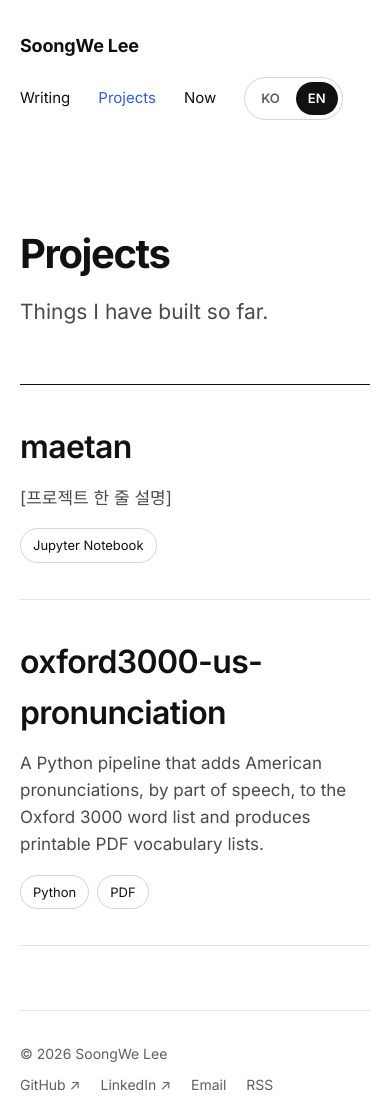
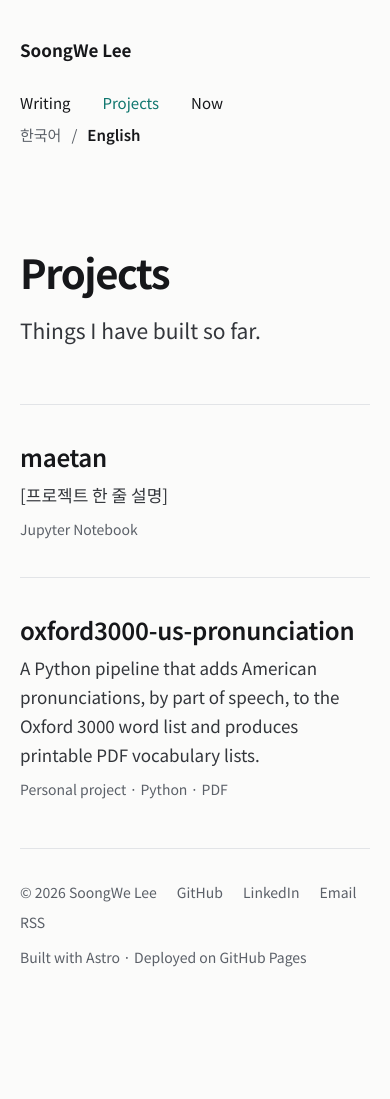
Before and after one commit to shark-soong/shark-soong.github.io, an Astro site: page /en/projects/ in a window 390 px wide. Shown: the top 1099 px of the page. After the commit the page ends 1000 px from the top, so only its background shows below. Built offline with nearby package versions, Linux system fonts and the light colour scheme; Astro itself is replaced by a stand-in of ours.

Commit message:
Redesign home as "Timeline Journal" theme
- Home hero is now two columns: profile on the left, experience timeline
  on the right (line draws in, current item in the accent color)
- Projects and Writing use the same two-column frame; rows are plain text
  (title, summary, one meta line) instead of pills
- Tokens: off-white ground, single teal accent, Noto Sans KR only,
  new --font-head and --col-gap
- Language switch and social links become plain text links
- Motion limited to one fade-up and the timeline draw; both respect
  prefers-reduced-motion
- "Last updated" on the home page is the build month

Co-Authored-By: Claude Fable 5.2 <noreply@anthropic.com>
Claude-Session: https://claude.ai/code/session_014TBDNGTsarF13KSo6LC3Xt

```diff
--- a/src/components/Header.astro
+++ b/src/components/Header.astro
@@ -44,17 +44,17 @@ const current = Astro.url.pathname;
     gap: 1rem;
     justify-content: space-between;
     align-items: center;
-    padding-block: 2rem;
+    padding-block: 1.5rem;
   }
   .logo {
+    padding-block: 0.75rem;
     font-weight: 700;
-    font-size: 1.125rem;
-    letter-spacing: -0.01em;
+    font-size: 1.0625rem;
   }
   .nav {
     display: flex;
     flex-wrap: wrap;
-    gap: 0.75rem 1.75rem;
+    gap: 0.5rem 2rem;
     align-items: center;
     font-size: 0.9375rem;
   }
--- a/src/components/LangSwitch.astro
+++ b/src/components/LangSwitch.astro
@@ -1,5 +1,5 @@
 ---
-import { langs, type Lang } from '@/i18n/ui';
+import { languages, langs, type Lang } from '@/i18n/ui';
 import { switchLangPath, useTranslations } from '@/i18n/utils';
 
 interface Props {
@@ -11,15 +11,13 @@ const t = useTranslations(lang);
 
 <div class="switch" role="group" aria-label={t('nav.langLabel')}>
   {
-    langs.map((l) => (
-      <a
-        href={switchLangPath(Astro.url.pathname, l)}
-        hreflang={l}
-        lang={l}
-        aria-current={l === lang ? 'true' : undefined}
-      >
-        {l.toUpperCase()}
-      </a>
+    langs.map((l, i) => (
+      <>
+        {i > 0 && <span aria-hidden="true">/</span>}
+        <a href={switchLangPath(Astro.url.pathname, l)} hreflang={l} lang={l} aria-current={l === lang ? 'true' : undefined}>
+          {languages[l]}
+        </a>
+      </>
     ))
   }
 </div>
@@ -27,21 +25,18 @@ const t = useTranslations(lang);
 <style>
   .switch {
     display: flex;
-    gap: 4px;
+    gap: 0.625rem;
     align-items: center;
-    padding: 4px;
-    border: 1px solid var(--color-border-strong);
-    border-radius: var(--radius-pill);
-    font-size: var(--text-xs);
-    font-weight: 600;
+    color: var(--color-muted);
   }
   a {
-    padding: 6px 12px;
-    border-radius: var(--radius-pill);
     color: var(--color-muted);
   }
+  a:hover {
+    color: var(--color-accent);
+  }
   a[aria-current='true'] {
-    background: var(--color-text);
-    color: var(--color-on-inverse);
+    font-weight: 600;
+    color: var(--color-text);
   }
 </style>
--- a/src/components/PostRow.astro
+++ b/src/components/PostRow.astro
@@ -10,52 +10,48 @@ interface Props {
 const { lang, post } = Astro.props;
 const t = useTranslations(lang);
 const { data } = post.entry;
+const contentLang = post.isFallback ? post.contentLang : undefined;
 ---
 
 <li class="row">
-  <a href={localizePath(lang, `/writing/${post.slug}/`)}>
+  <p class="date">
     <time datetime={data.date.toISOString()}>{formatDate(data.date, lang)}</time>
-    <span class="title" lang={post.isFallback ? post.contentLang : undefined}>
-      {data.title}
-      {post.isFallback && <span class="badge" lang={lang}>{t('fallback.badge')}</span>}
-    </span>
-  </a>
+    {post.isFallback && <span class="badge"> · {t('fallback.badge')}</span>}
+  </p>
+  <h3 lang={contentLang}><a href={localizePath(lang, `/writing/${post.slug}/`)}>{data.title}</a></h3>
+  <p class="desc" lang={contentLang}>{data.description}</p>
 </li>
 
 <style>
   .row {
+    display: flex;
+    flex-direction: column;
+    gap: 0.5rem;
+    padding-block: 2.25rem;
     border-top: 1px solid var(--color-border);
   }
-  a {
-    display: flex;
-    flex-wrap: wrap;
-    gap: 0.25rem 1.5rem;
-    align-items: baseline;
-    padding-block: 1.125rem;
+  .row:first-child {
+    padding-top: 0;
+    border-top: 0;
   }
-  time {
-    flex: 0 0 9rem;
-    font-size: 0.9375rem;
+  .row:last-child {
+    padding-bottom: 0;
+  }
+  .date {
+    font-size: var(--text-sm);
     color: var(--color-muted);
     font-variant-numeric: tabular-nums;
   }
-  .title {
-    flex: 1 1 20rem;
-    min-width: 0;
-    font-size: 1.1875rem;
-    font-weight: 500;
+  h3 {
+    font-size: 1.5rem;
+    font-weight: 600;
+    line-height: 1.35;
     letter-spacing: -0.01em;
   }
-  .badge {
-    display: inline-block;
-    margin-left: 0.5rem;
-    padding: 0.125rem 0.5rem;
-    border: 1px solid var(--color-border-strong);
-    border-radius: var(--radius-pill);
-    font-size: 0.6875rem;
-    font-weight: 600;
-    letter-spacing: 0.04em;
-    color: var(--color-muted);
-    vertical-align: 0.2em;
+  .desc {
+    max-width: 40rem;
+    line-height: 1.7;
+    color: var(--color-text-soft);
+    text-wrap: pretty;
   }
 </style>
--- a/src/components/ProjectRow.astro
+++ b/src/components/ProjectRow.astro
@@ -6,81 +6,50 @@ import type { Lang } from '@/i18n/ui';
 interface Props {
   lang: Lang;
   project: LocalizedProject;
-  first?: boolean;
 }
-const { lang, project, first = false } = Astro.props;
+const { lang, project } = Astro.props;
 const { data } = project.entry;
-const meta = data.period ?? data.date?.getFullYear().toString() ?? '';
+const period = data.period ?? data.date?.getFullYear().toString();
+// 제목 아래 한 줄: 기간 · 역할 · 태그
+const meta = [period, data.role, ...data.tags].filter(Boolean).join(' · ');
 ---
 
-<li class:list={['row', { first }]}>
-  <a href={localizePath(lang, `/projects/${project.slug}/`)}>
-    <span class="meta">{meta}</span>
-    <div class="main">
-      <h3>{data.title}</h3>
-      <p>{data.summary}</p>
-    </div>
-    <div class="tags">
-      {data.tags.map((tag) => <span class="tag">{tag}</span>)}
-    </div>
-  </a>
+<li class="row">
+  <h3><a href={localizePath(lang, `/projects/${project.slug}/`)}>{data.title}</a></h3>
+  <p class="summary">{data.summary}</p>
+  {meta && <p class="meta">{meta}</p>}
 </li>
 
 <style>
   .row {
+    display: flex;
+    flex-direction: column;
+    gap: 0.5rem;
+    padding-block: 2.25rem;
     border-top: 1px solid var(--color-border);
   }
-  .row.first {
-    border-top-color: var(--color-text);
+  .row:first-child {
+    padding-top: 0;
+    border-top: 0;
   }
-  a {
-    display: flex;
-    flex-wrap: wrap;
-    gap: 1rem 1.5rem;
-    padding-block: 2.25rem;
+  .row:last-child {
+    padding-bottom: 0;
+  }
+  h3 {
+    font-size: 1.5rem;
+    font-weight: 600;
+    line-height: 1.35;
+    letter-spacing: -0.01em;
+    overflow-wrap: anywhere;
+  }
+  .summary {
+    max-width: 40rem;
+    line-height: 1.7;
+    color: var(--color-text-soft);
+    text-wrap: pretty;
   }
   .meta {
-    flex: 0 0 7.5rem;
-    font-size: 0.9375rem;
+    font-size: var(--text-sm);
     color: var(--color-muted);
   }
-  .main {
-    flex: 999 1 30rem;
-    min-width: 0;
-  }
-  h3 {
-    font-size: var(--text-2xl);
-    letter-spacing: var(--tracking-tight);
-    font-weight: 600;
-    overflow-wrap: anywhere;
-    transition: color 0.15s;
-  }
-  a:hover h3 {
-    color: var(--color-accent);
-  }
-  p {
-    margin-top: 0.75rem;
-    max-width: 40rem;
-    color: var(--color-text-soft);
-  }
-  a:hover p {
-    color: var(--color-text-soft);
-  }
-  .tags {
-    flex: 1 1 12.5rem;
-    display: flex;
-    flex-wrap: wrap;
-    gap: 0.5rem;
-    align-content: flex-start;
-    justify-content: flex-end;
-    color: var(--color-text);
-  }
-  @media (max-width: 640px) {
-    .meta:empty {
-      display: none;
-    }
-    .tags {
-      justify-content: flex-start;
-    }
-  }
 </style>
--- a/src/components/SocialLinks.astro
+++ b/src/components/SocialLinks.astro
@@ -27,7 +27,6 @@ const items = [
       <li>
         <a href={i.href} rel={i.external ? 'me noopener' : undefined}>
           {i.label}
-          {i.external && <span aria-hidden="true"> ↗</span>}
         </a>
       </li>
     ))
@@ -38,8 +37,8 @@ const items = [
   .links {
     display: flex;
     flex-wrap: wrap;
-    gap: 0.75rem 1.75rem;
-    margin: 2rem 0 0;
+    gap: 0 1.5rem;
+    margin: 0;
     padding: 0;
     list-style: none;
     font-weight: 500;
@@ -51,8 +50,10 @@ const items = [
     font-weight: 400;
   }
   .md a {
-    display: inline-block;
-    padding-bottom: 2px;
-    border-bottom: 2px solid currentColor;
+    display: inline-flex;
+    align-items: center;
+    min-height: 44px;
+    text-decoration: underline;
+    text-underline-offset: 5px;
   }
 </style>
--- a/src/components/SplitSection.astro
+++ b/src/components/SplitSection.astro
@@ -1,30 +1,43 @@
 ---
-/** 왼쪽에 라벨, 오른쪽에 내용이 오는 2단 섹션 틀 (좁은 화면에서는 위아래로 쌓임) */
+/**
+ * 왼쪽에 라벨(+ "전체 보기" 링크), 오른쪽에 내용이 오는 2단 섹션 틀.
+ * 좁은 화면에서는 위아래로 쌓입니다. 단 비율은 global.css 의 .cols 에서 정합니다.
+ */
 interface Props {
   id: string;
   label: string;
+  moreHref?: string;
+  moreLabel?: string;
 }
-const { id, label } = Astro.props;
+const { id, label, moreHref, moreLabel } = Astro.props;
 ---
 
-<section id={id} class="split">
-  <h2 class="label">{label}</h2>
-  <div class="body"><slot /></div>
+<section id={id} class="split cols">
+  <div class="side head">
+    <h2 class="label">{label}</h2>
+    {moreHref && moreLabel && <a href={moreHref} class="more">{moreLabel}</a>}
+  </div>
+  <div class="main"><slot /></div>
 </section>
 
 <style>
   .split {
+    padding-block: var(--section-y);
+    border-top: 1px solid var(--color-border);
+  }
+  .head {
     display: flex;
-    flex-wrap: wrap;
-    gap: 2rem 3rem;
-    padding-block: var(--section-y);
-    border-bottom: 1px solid var(--color-border);
+    flex-direction: column;
+    align-items: flex-start;
+    gap: 0.25rem;
   }
-  .label {
-    flex: 1 1 12.5rem;
-  }
-  .body {
-    flex: 999 1 35rem;
-    min-width: 0;
+  .more {
+    display: inline-flex;
+    align-items: center;
+    min-height: 44px;
+    font-size: 0.9375rem;
+    font-weight: 500;
+    text-decoration: underline;
+    text-underline-offset: 5px;
   }
 </style>
--- a/src/components/sections/Experience.astro
+++ b/src/components/sections/Experience.astro
@@ -1,6 +1,11 @@
 ---
-import SplitSection from '@/components/SplitSection.astro';
-import { type Lang } from '@/i18n/ui';
+/**
+ * 타임라인 — 학력·경력·활동을 세로 선 위에 한 줄씩 보여줍니다.
+ * 홈 첫 화면(Intro)의 오른쪽 단에 들어갑니다.
+ * 항목은 src/content/experience/<언어>/*.yaml 파일 하나가 한 줄입니다.
+ * end 가 없는(= 현재 진행 중인) 항목은 강조색으로 표시됩니다.
+ */
+import { type Lang, type UiKey } from '@/i18n/ui';
 import { getExperience, useTranslations } from '@/i18n/utils';
 
 interface Props {
@@ -11,56 +16,112 @@ const t = useTranslations(lang);
 const items = await getExperience(lang);
 ---
 
-<SplitSection id="experience" label={t('section.experience')}>
-  <ul class="list">
+<div id="experience" class="timeline">
+  <h2 class="label fade-up" style="--delay: 0.15s">{t('section.experience')}</h2>
+  <div class="track">
+    <span class="line" aria-hidden="true"></span>
+    <ol class="list">
       {
-      items.map(({ data }) => (
-        <li class="item">
-          <div>
-            <h3>{data.org}</h3>
-            <p class="role">{data.role}</p>
+        items.map(({ data }, i) => (
+          <li class:list={['item', 'fade-up', { current: !data.end }]} style={`--delay: ${(0.3 + i * 0.15).toFixed(2)}s`}>
+            <span class="dot" aria-hidden="true" />
+            <div class="body">
+              <p class="when">
+                {data.start} — {data.end ?? t('experience.present')} · {t(`experience.kind.${data.kind}` as UiKey)}
+              </p>
+              <h3>
+                {data.org} · {data.role}
+              </h3>
               {data.description && <p class="desc">{data.description}</p>}
             </div>
-          <span class="period">
-            {data.start} – {data.end ?? t('experience.present')}
-          </span>
           </li>
         ))
       }
-  </ul>
-</SplitSection>
+    </ol>
+  </div>
+</div>
 
 <style>
+  .timeline {
+    display: flex;
+    flex-direction: column;
+    gap: 2rem;
+  }
+  .track {
+    position: relative;
+  }
+  /* 세로 선: 처음 열 때 위에서 아래로 그려집니다 */
+  .line {
+    position: absolute;
+    left: 4px;
+    top: 0.75rem;
+    bottom: 0.75rem;
+    width: 1px;
+    background: var(--color-border-strong);
+    transform-origin: center top;
+    animation: draw-down 1.2s cubic-bezier(0.6, 0, 0.2, 1) 0.3s both;
+  }
+  @keyframes draw-down {
+    from {
+      transform: scaleY(0);
+    }
+    to {
+      transform: scaleY(1);
+    }
+  }
   .list {
     display: flex;
     flex-direction: column;
-    gap: 2.25rem;
+    gap: 3rem;
     margin: 0;
     padding: 0;
     list-style: none;
   }
   .item {
+    position: relative;
     display: flex;
-    flex-wrap: wrap;
-    gap: 0.5rem 1.5rem;
-    justify-content: space-between;
+    gap: 2rem;
+  }
+  .dot {
+    position: relative;
+    flex: 0 0 9px;
+    height: 9px;
+    margin-top: 0.5rem;
+    border-radius: 50%;
+    background: var(--color-text);
+    outline: 4px solid var(--color-bg);
+  }
+  .body {
+    min-width: 0;
+    display: flex;
+    flex-direction: column;
+    gap: 0.5rem;
+  }
+  .when {
+    font-size: var(--text-sm);
+    color: var(--color-muted);
+    font-variant-numeric: tabular-nums;
   }
   h3 {
-    font-size: 1.25rem;
+    font-size: 1.5rem;
     font-weight: 600;
+    line-height: 1.35;
+    letter-spacing: -0.01em;
   }
-  .role {
-    margin-top: 0.375rem;
+  .desc {
+    line-height: 1.7;
     color: var(--color-text-soft);
   }
-  .desc {
-    margin-top: 0.5rem;
-    max-width: 36rem;
-    font-size: 0.9375rem;
-    color: var(--color-muted);
+  .current .dot {
+    background: var(--color-accent);
   }
-  .period {
-    font-size: 0.9375rem;
-    color: var(--color-muted);
+  .current .when {
+    font-weight: 500;
+    color: var(--color-accent);
+  }
+  @media (prefers-reduced-motion: reduce) {
+    .line {
+      animation: none;
+    }
   }
 </style>
--- a/src/components/sections/Intro.astro
+++ b/src/components/sections/Intro.astro
@@ -1,6 +1,7 @@
 ---
 import { render } from 'astro:content';
 import SocialLinks from '@/components/SocialLinks.astro';
+import Experience from '@/components/sections/Experience.astro';
 import { type Lang } from '@/i18n/ui';
 import { getProfile, useTranslations } from '@/i18n/utils';
 
@@ -12,42 +13,57 @@ const t = useTranslations(lang);
 const profile = await getProfile(lang);
 const { data } = profile;
 const { Content } = await render(profile);
+
+// "마지막 업데이트"는 사이트를 빌드한 달입니다. main 에 push 할 때마다 자동으로 바뀝니다.
+const builtAt = new Date();
+const parts = new Intl.DateTimeFormat('en-CA', { year: 'numeric', month: '2-digit', timeZone: 'Asia/Seoul' }).formatToParts(builtAt);
+const updated = `${parts.find((p) => p.type === 'year')?.value}.${parts.find((p) => p.type === 'month')?.value}`;
 ---
 
-<section id="top" class="intro">
+<!-- 홈 첫 화면: 왼쪽에 소개, 오른쪽에 타임라인 -->
+<section id="top" class="intro cols">
+  <div class="side profile fade-up">
     <h1>{data.name}</h1>
     <p class="role">{data.role}{data.location && <span class="loc"> · {data.location}</span>}</p>
     <div class="bio">
       <Content />
     </div>
     <SocialLinks lang={lang} links={data.links} resume={data.resume} />
+    <div class="meta">
       {
         data.skills.length > 0 && (
-      <div class="skills">
-        <h2 class="visually-hidden">{t('section.skills')}</h2>
-        <ul>
-          {data.skills.map((s) => (
-            <li class="chip">{s}</li>
-          ))}
-        </ul>
-      </div>
+          <p>
+            {t('section.skills')} · {data.skills.join(', ')}
+          </p>
         )
       }
+      <p>
+        {t('page.updated')} <time datetime={builtAt.toISOString()}>{updated}</time>
+      </p>
+    </div>
+  </div>
+  <div class="main">
+    <Experience lang={lang} />
+  </div>
 </section>
 
 <style>
   .intro {
-    padding-block: 6rem 5rem;
-    border-bottom: 1px solid var(--color-border);
+    padding-block: 4.5rem 5.5rem;
+    row-gap: 4rem;
+  }
+  .profile {
+    display: flex;
+    flex-direction: column;
+    gap: 1.25rem;
   }
   h1 {
-    font-size: clamp(2.5rem, 5.5vw, 4rem);
-    line-height: var(--leading-tight);
-    letter-spacing: var(--tracking-display);
+    font-size: clamp(3rem, 5.5vw, 4.5rem);
+    line-height: 1.15;
+    letter-spacing: -0.03em;
     font-weight: 700;
   }
   .role {
-    margin-top: 1rem;
     font-size: 1.0625rem;
     font-weight: 500;
     color: var(--color-accent);
@@ -56,37 +72,34 @@ const { Content } = await render(profile);
     color: var(--color-muted);
   }
   .bio {
-    margin-top: 2rem;
-    max-width: 42rem;
-    font-size: var(--text-lg);
-    line-height: 1.7;
+    font-size: 1.125rem;
+    line-height: 1.75;
     color: var(--color-text-soft);
+    text-wrap: pretty;
   }
   .bio :global(p + p) {
-    margin-top: 1em;
+    margin-top: 1.25rem;
   }
   .bio :global(a) {
     color: var(--color-text);
     text-decoration: underline;
-    text-decoration-color: var(--color-border-strong);
     text-underline-offset: 4px;
-    text-decoration-thickness: 1.5px;
   }
   .bio :global(a:hover) {
     color: var(--color-accent);
-    text-decoration-color: currentColor;
   }
-  .skills ul {
+  .meta {
     display: flex;
-    flex-wrap: wrap;
-    gap: 0.5rem;
-    margin: 2rem 0 0;
-    padding: 0;
-    list-style: none;
+    flex-direction: column;
+    gap: 0.375rem;
+    font-size: var(--text-sm);
+    color: var(--color-muted);
+    font-variant-numeric: tabular-nums;
   }
   @media (max-width: 640px) {
     .intro {
-      padding-block: 3.5rem;
+      padding-block: 3rem 3.5rem;
+      row-gap: 3rem;
     }
   }
 </style>
--- a/src/components/sections/Projects.astro
+++ b/src/components/sections/Projects.astro
@@ -1,5 +1,6 @@
 ---
 import ProjectRow from '@/components/ProjectRow.astro';
+import SplitSection from '@/components/SplitSection.astro';
 import { site } from '@/config/site';
 import { type Lang } from '@/i18n/ui';
 import { getProjects, localizePath, useTranslations } from '@/i18n/utils';
@@ -17,34 +18,18 @@ const featured = [
 ].slice(0, site.featuredLimit);
 ---
 
-<section id="projects" class="projects">
-  <div class="head">
-    <h2 class="label">{t('section.projects')}</h2>
-    <a href={localizePath(lang, '/projects/')} class="all">{t('projects.all')}</a>
-  </div>
+<SplitSection
+  id="projects"
+  label={t('section.projects')}
+  moreHref={localizePath(lang, '/projects/')}
+  moreLabel={t('projects.all')}
+>
   <ul class="list">
-    {featured.map((project, i) => <ProjectRow lang={lang} project={project} first={i === 0} />)}
+    {featured.map((project) => <ProjectRow lang={lang} project={project} />)}
   </ul>
-</section>
+</SplitSection>
 
 <style>
-  .projects {
-    padding-block: var(--section-y);
-    border-bottom: 1px solid var(--color-border);
-  }
-  .head {
-    display: flex;
-    flex-wrap: wrap;
-    gap: 1rem;
-    justify-content: space-between;
-    align-items: baseline;
-    margin-bottom: 2.5rem;
-  }
-  .all {
-    font-size: 0.9375rem;
-    font-weight: 600;
-    color: var(--color-accent);
-  }
   .list {
     margin: 0;
     padding: 0;
--- a/src/components/sections/Writing.astro
+++ b/src/components/sections/Writing.astro
@@ -1,5 +1,6 @@
 ---
 import PostRow from '@/components/PostRow.astro';
+import SplitSection from '@/components/SplitSection.astro';
 import { site } from '@/config/site';
 import { type Lang } from '@/i18n/ui';
 import { getPosts, localizePath, useTranslations } from '@/i18n/utils';
@@ -15,40 +16,22 @@ const posts = (await getPosts(lang)).slice(0, site.recentPostsLimit);
 
 {
   posts.length > 0 && (
-    <section id="writing" class="writing">
-      <div class="head">
-        <h2 class="label">{t('section.writing')}</h2>
-        <a href={localizePath(lang, '/writing/')} class="all">
-          {t('writing.all')}
-        </a>
-      </div>
+    <SplitSection
+      id="writing"
+      label={t('section.writing')}
+      moreHref={localizePath(lang, '/writing/')}
+      moreLabel={t('writing.all')}
+    >
       <ul class="list">
         {posts.map((post) => (
           <PostRow lang={lang} post={post} />
         ))}
       </ul>
-    </section>
+    </SplitSection>
   )
 }
 
 <style>
-  .writing {
-    padding-block: var(--section-y);
-    border-bottom: 1px solid var(--color-border);
-  }
-  .head {
-    display: flex;
-    flex-wrap: wrap;
-    gap: 1rem;
-    justify-content: space-between;
-    align-items: baseline;
-    margin-bottom: 1.5rem;
-  }
-  .all {
-    font-size: 0.9375rem;
-    font-weight: 600;
-    color: var(--color-accent);
-  }
   .list {
     margin: 0;
     padding: 0;
--- a/src/config/site.ts
+++ b/src/config/site.ts
@@ -1,6 +1,7 @@
 /**
  * 사이트 전체 설정.
  * 홈 화면 섹션 순서를 바꾸거나 빼려면 homeSections 배열만 고치면 됩니다.
+ * 타임라인(학력·경력)은 'intro' 안 오른쪽 단에 함께 나옵니다.
  * 새 섹션을 만들려면 src/components/sections/ 에 컴포넌트를 만들고
  * src/views/HomePage.astro 의 sectionMap 에 등록한 뒤 여기에 이름을 추가하세요.
  */
@@ -11,7 +12,7 @@ export const site = {
   featuredLimit: 3,
   /** 홈 화면에 노출할 최근 글 개수 */
   recentPostsLimit: 5,
-  homeSections: ['intro', 'writing', 'projects', 'experience'] as const,
+  homeSections: ['intro', 'projects', 'writing'] as const,
 };
 
 export type SectionName = (typeof site.homeSections)[number];
--- a/src/layouts/BaseLayout.astro
+++ b/src/layouts/BaseLayout.astro
@@ -46,7 +46,7 @@ const canonical = new URL(Astro.url.pathname, Astro.site);
     <link rel="preconnect" href="https://fonts.gstatic.com" crossorigin />
     <link
       rel="stylesheet"
-      href="https://fonts.googleapis.com/css2?family=Inter:wght@400;500;600;700&family=Noto+Sans+KR:wght@400;500;700&display=swap"
+      href="https://fonts.googleapis.com/css2?family=Noto+Sans+KR:wght@400;500;600;700&display=swap"
     />
   </head>
   <body>
--- a/src/pages/[lang]/projects/index.astro
+++ b/src/pages/[lang]/projects/index.astro
@@ -20,7 +20,7 @@ const projects = await getProjects(lang);
       <p>{t('projects.pageIntro')}</p>
     </header>
     <ul class="list">
-      {projects.map((project, i) => <ProjectRow lang={lang} project={project} first={i === 0} />)}
+      {projects.map((project) => <ProjectRow lang={lang} project={project} />)}
     </ul>
   </div>
 </BaseLayout>
@@ -41,8 +41,8 @@ const projects = await getProjects(lang);
   }
   .list {
     margin: 0 0 var(--section-y);
-    padding: 0;
+    padding: 2.25rem 0 0;
     list-style: none;
-    border-bottom: 1px solid var(--color-border);
+    border-top: 1px solid var(--color-border);
   }
 </style>
--- a/src/pages/[lang]/writing/index.astro
+++ b/src/pages/[lang]/writing/index.astro
@@ -74,9 +74,9 @@ for (const post of posts) {
   }
   .list {
     margin: 0;
-    padding: 0;
+    padding: 2.25rem 0 0;
     list-style: none;
-    border-bottom: 1px solid var(--color-border);
+    border-top: 1px solid var(--color-border);
   }
   .year:last-child {
     padding-bottom: var(--section-y);
--- a/src/styles/global.css
+++ b/src/styles/global.css
@@ -55,18 +55,63 @@ p {
   padding-inline: var(--gutter);
 }
 
-/* 홈 마지막 섹션은 아래 구분선 없음 (푸터 선과 겹치지 않게) */
-.container > section:last-child {
-  border-bottom: 0;
+/*
+ * 2단 틀 — 왼쪽(.side)에 라벨·소개, 오른쪽(.main)에 내용.
+ * 홈의 모든 섹션이 같은 비율을 써서 단이 위아래로 맞습니다. 좁은 화면에서는 위아래로 쌓입니다.
+ */
+.cols {
+  display: flex;
+  flex-wrap: wrap;
+  gap: 2rem var(--col-gap);
+  align-items: flex-start;
+}
+.cols > .side {
+  flex: 1 1 20rem;
+  min-width: 0;
+}
+.cols > .main {
+  flex: 1.7 1 30rem;
+  min-width: 0;
 }
 
-/* 섹션 라벨 (Recent Writing, Selected Projects ...) */
+/* 섹션 라벨 (타임라인, 프로젝트, 글 ...) */
 .label {
   font-size: var(--text-sm);
   font-weight: 600;
-  letter-spacing: 0.08em;
-  text-transform: uppercase;
   color: var(--color-muted);
+}
+
+h1,
+h2,
+h3 {
+  font-family: var(--font-head);
+}
+
+/*
+ * 모션 — 처음 열 때 살짝 떠오르는 효과 하나만 씁니다.
+ * 순서는 style="--delay: .3s" 로 조절. '동작 줄이기'를 켠 기기에서는 꺼집니다.
+ */
+@keyframes fade-up {
+  from {
+    opacity: 0;
+    transform: translateY(10px);
+  }
+  to {
+    opacity: 1;
+    transform: none;
+  }
+}
+.fade-up {
+  animation: fade-up 0.6s ease-out both;
+  animation-delay: var(--delay, 0s);
+}
+@media (prefers-reduced-motion: reduce) {
+  html {
+    scroll-behavior: auto;
+  }
+  .fade-up {
+    animation: none;
+  }
 }
 
 .chip {
--- a/src/styles/tokens.css
+++ b/src/styles/tokens.css
@@ -1,22 +1,24 @@
 /**
  * 디자인 토큰 — 색·글꼴·간격을 한곳에서 관리합니다.
  * 디자인을 바꾸고 싶으면 대부분 이 파일만 고치면 됩니다.
- * (현재 테마: A · 미니멀 에디토리얼)
+ * (현재 테마: A · 타임라인 저널 — 밝은 바탕, 강조색 하나, 장식 최소화)
  */
 :root {
   /* Color */
-  --color-bg: #ffffff;
-  --color-text: #111111;
-  --color-text-soft: #4a4a4a; /* 본문 보조 */
-  --color-muted: #5f5f5f; /* 라벨, 날짜 */
-  --color-border: #e5e5e5;
-  --color-border-strong: #d4d4d4;
-  --color-chip: #f2f2f2;
-  --color-accent: #2f5bea;
+  --color-bg: #fbfbfa;
+  --color-text: #16171a;
+  --color-text-soft: #33363b; /* 본문 보조 */
+  --color-muted: #5b6068; /* 라벨, 날짜 */
+  --color-border: #e2e4e7;
+  --color-border-strong: #c9cdd2; /* 타임라인 선 */
+  --color-chip: #f0f1f2;
+  --color-accent: #0f766e; /* 강조색은 이 한 줄만 바꾸면 됩니다 */
   --color-on-inverse: #ffffff;
 
   /* Typography */
-  --font-sans: 'Inter', 'Noto Sans KR', system-ui, -apple-system, sans-serif;
+  /* 글꼴을 바꾸려면 여기와 src/layouts/BaseLayout.astro 의 Google Fonts 링크를 함께 고치세요. */
+  --font-sans: 'Noto Sans KR', 'Apple SD Gothic Neo', 'Malgun Gothic', system-ui, sans-serif;
+  --font-head: var(--font-sans); /* 제목 전용 글꼴 (예: 'Hahmlet', serif) */
   --text-xs: 0.8125rem; /* 13 */
   --text-sm: 0.875rem; /* 14 */
   --text-base: 1.0625rem; /* 17 */
@@ -32,8 +34,9 @@
 
   /* Layout & spacing */
   --container: 70rem; /* 1120px */
-  --gutter: 2rem;
-  --section-y: 6rem;
+  --gutter: 2.5rem;
+  --section-y: 4rem;
+  --col-gap: 6rem; /* 왼쪽(라벨·소개)과 오른쪽(내용) 단 사이 간격 */
   --radius-pill: 999px;
 }
 
@@ -41,7 +44,7 @@
 @media (max-width: 640px) {
   :root {
     --gutter: 1.25rem;
-    --section-y: 4rem;
+    --section-y: 3rem;
   }
 }
 
--- a/src/views/HomePage.astro
+++ b/src/views/HomePage.astro
@@ -3,7 +3,6 @@ import BaseLayout from '@/layouts/BaseLayout.astro';
 import Intro from '@/components/sections/Intro.astro';
 import Writing from '@/components/sections/Writing.astro';
 import Projects from '@/components/sections/Projects.astro';
-import Experience from '@/components/sections/Experience.astro';
 import { site, type SectionName } from '@/config/site';
 import type { Lang } from '@/i18n/ui';
 
@@ -13,11 +12,11 @@ interface Props {
 const { lang } = Astro.props;
 
 // 섹션 이름 → 컴포넌트. 새 섹션을 만들면 여기에 등록하고 site.ts 의 homeSections 에 추가하세요.
+// 타임라인(Experience)은 Intro 안 오른쪽 단에 들어 있습니다.
 const sectionMap: Record<SectionName, any> = {
   intro: Intro,
+  projects: Projects,
   writing: Writing,
-  projects: Projects,
-  experience: Experience,
 };
 ---
 
```
Also changed, not shown: src/i18n/ui.ts (+17 -7 lines), README.md. Lines whose indentation alone changed are shown as unchanged.
